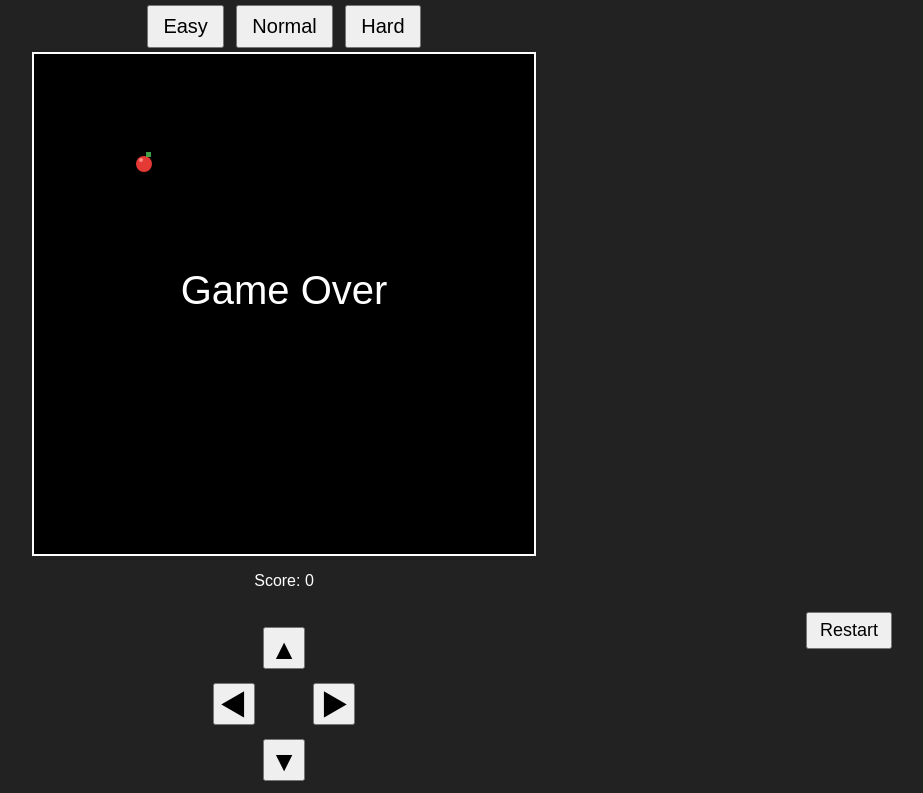
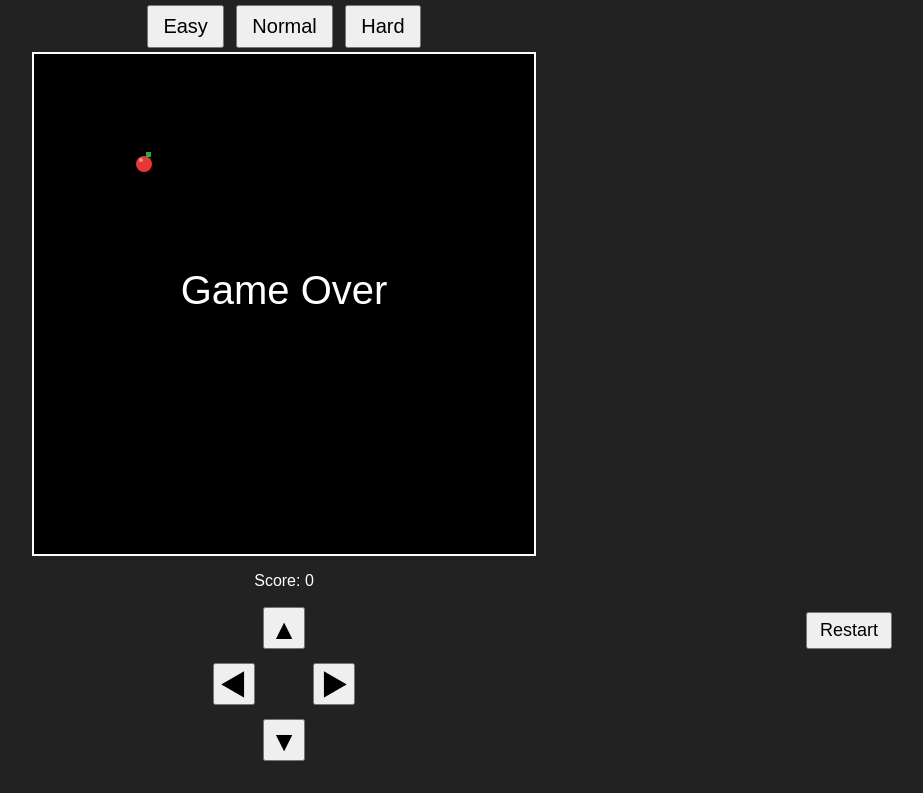
Before and after one commit to mr-beginner/snake-game, a plain HTML site: page index.html in a window 1280 px wide. Shown: the part 79-872 px from the top of the page, without its empty margins (356-1279 px from the left). Drawn offline with Linux system fonts and the light colour scheme.

Commit message:
Add files via upload

```diff
--- a/style.css
+++ b/style.css
@@ -21,7 +21,7 @@ button {
 
 #controls {
   text-align: center;
-  margin-top: -40px;
+  margin-top: -60px;
 }
 
 #controls button {
```
